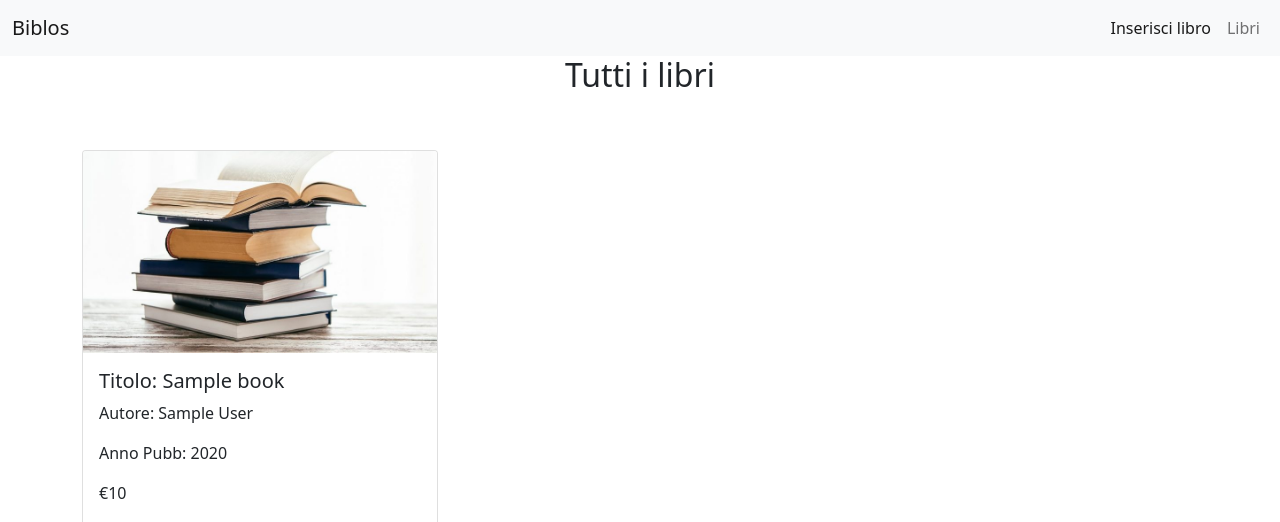
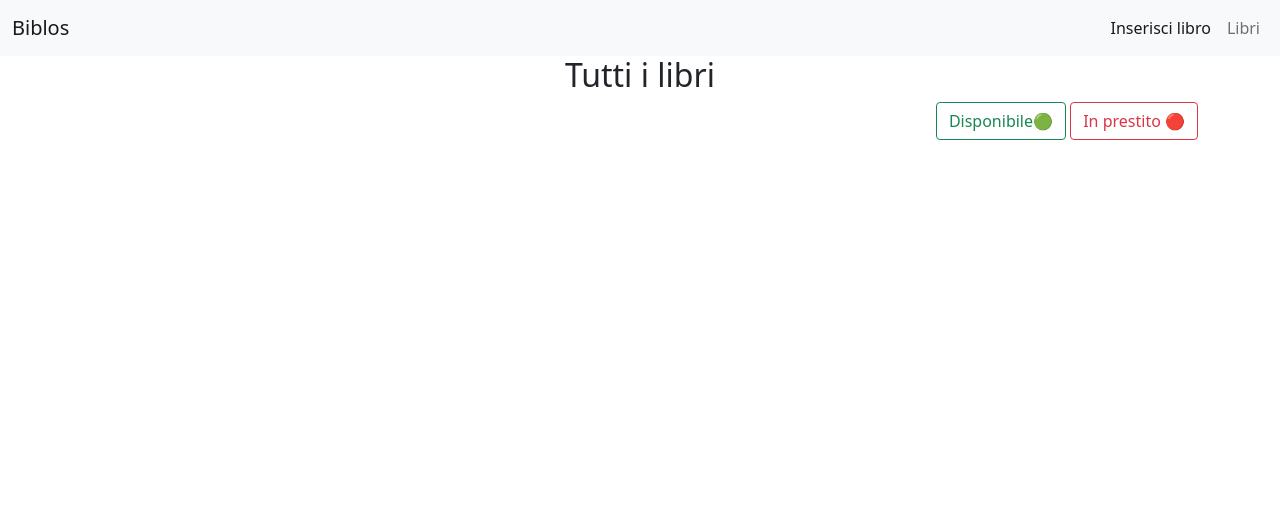
Before and after one commit to Ascierto/biblioteca, a PHP site: the page made by all-books.php in a window 1280 px wide. Shown: the top 522 px of the page. Run offline with PHP 8.4, Linux system fonts and the light colour scheme; tables that the repository leaves empty or names only in its code hold one stand-in row (values such as "Sample post"); data that the repository does not hold is empty.

Commit message:
aggiunto filtro disponibilità

```diff
--- a/all-books.php
+++ b/all-books.php
@@ -4,7 +4,13 @@ include __DIR__ . '/includes/header.php';
 
 include __DIR__ . '/includes/Books.php';
 
-$books = \Biblos\Book::selectBook();
+if(isset($_GET['available'])){
+    $books= \Biblos\Book::showStatus($_GET['available']);
+}else{
+
+    $books = \Biblos\Book::selectBook();
+}
+
 
 ?>
 
@@ -15,6 +21,15 @@ $books = \Biblos\Book::selectBook();
         </div>
     </div>
 </div>
+
+<section class="container">
+    <div class="row" id="ava">
+        <div class="col-12 text-end">
+            <a href="./all-books.php?available=true#ava" class="btn btn-outline-success">Disponibile🟢</a>
+            <a href="./all-books.php?available=false#ava" class="btn btn-outline-danger">In prestito 🔴</a>
+        </div>
+    </div>
+</section>
 
 <div class="container my-5">
     <div class="row">
--- a/includes/Books.php
+++ b/includes/Books.php
@@ -193,5 +193,33 @@ class Book{
 
     }
 
+    public static function showStatus($available){
+
+        $db = connect();
+
+
+        if($available){
+
+            $query = $db->query("SELECT * FROM books WHERE available = " . $available);
+         }else{
+
+            $query = $db->query("SELECT * FROM books");
+        }
+
+
+
+        $results=[];
+
+        if($query->num_rows > 0){
+
+            while ($row = $query->fetch_assoc()) {
+                $results[] = $row;
+            }
+        }
+
+        return $results;
+
+    }
+
 
 }
```
Also changed, not shown: 1 other file.
